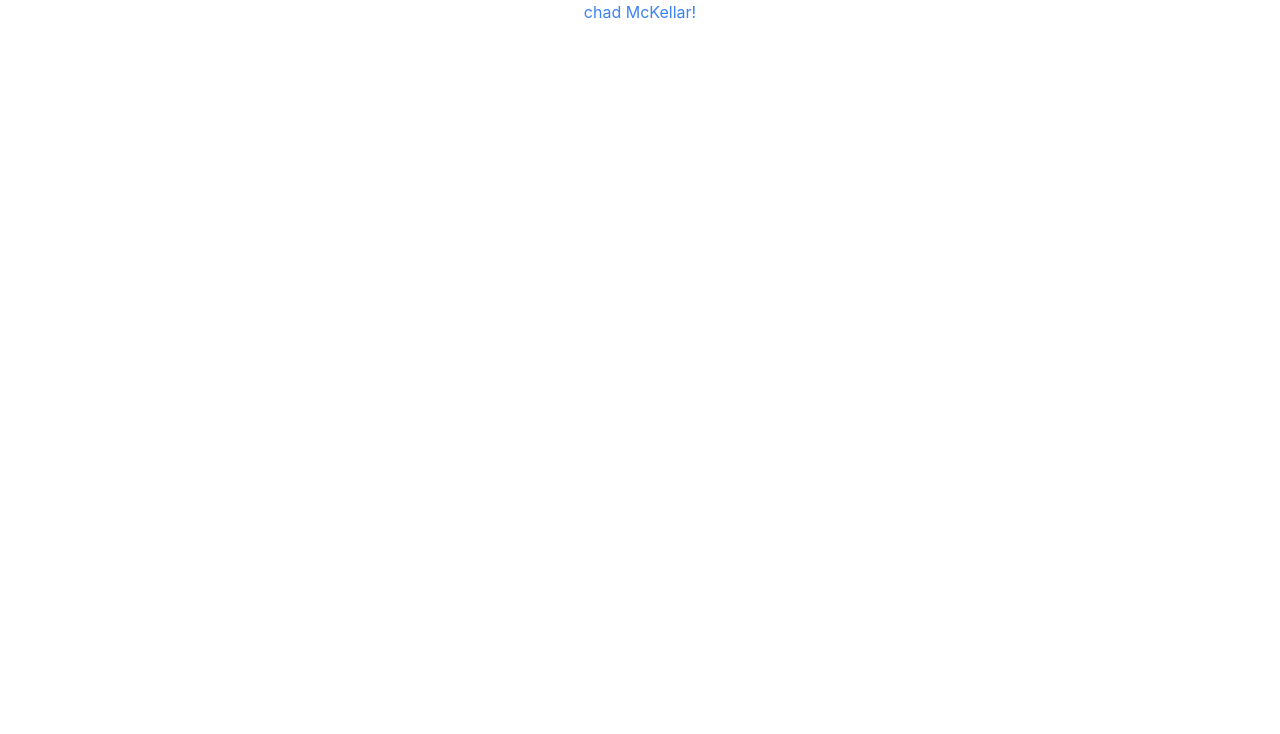
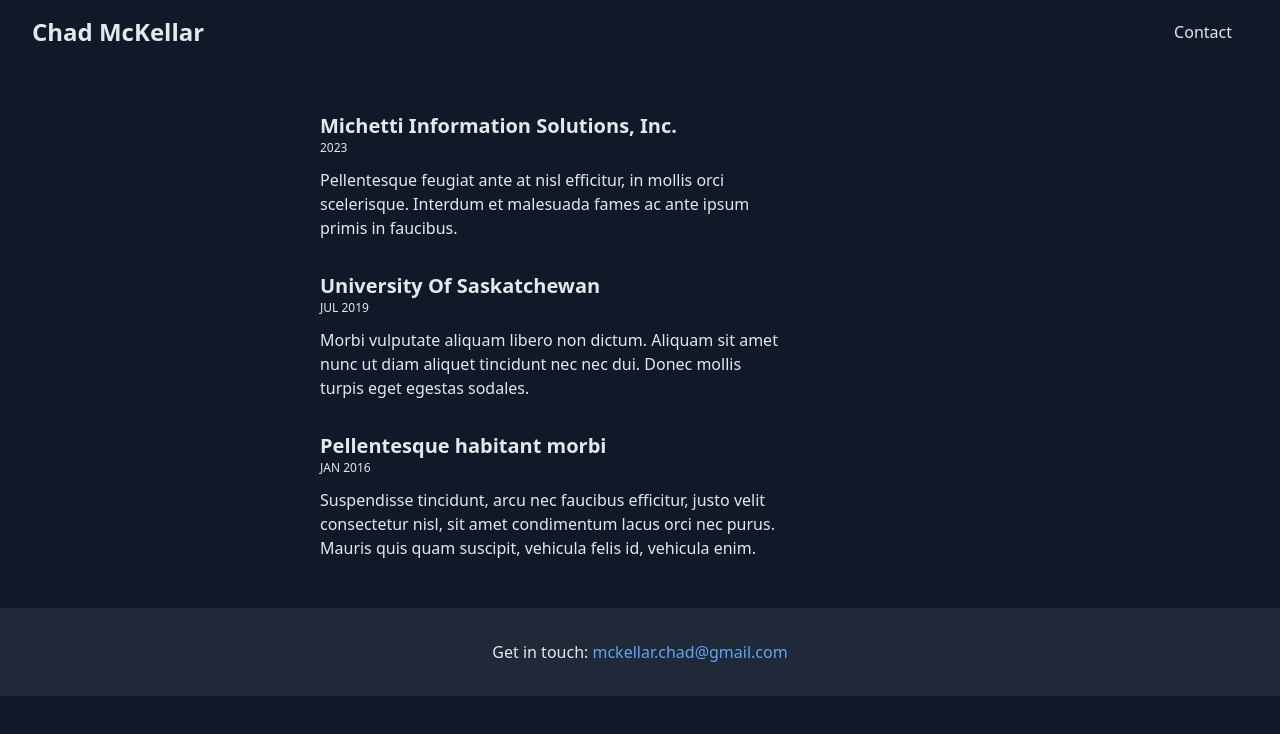
Before and after one commit to chadmckellar/PersonalSite, a React (Create React App) app: page / in a window 1280 px wide. Shown: the top 734 px of the page. Built offline with nearby package versions, Linux system fonts and the light colour scheme.

Commit message:
Set up a home page timeline with a tailwind template

```diff
--- a/src/App.jsx
+++ b/src/App.jsx
@@ -1,11 +1,60 @@
 import React from 'react';
-// import logo from './logo.svg';
 import './tailwind.css';
+
+function TimeLine() {
+  const currentYear = new Date().getFullYear();
+  return (
+    <section className="dark:bg-gray-800 dark:text-gray-100 rounded-t-lg">
+      <div className="container max-w-5xl px-4 py-12 mx-auto">
+        <div className="grid gap-4 mx-4 sm:grid-cols-12">
+          <div className="relative col-span-12 px-4 space-y-6 sm:col-span-9">
+            <div className="col-span-12 space-y-12 relative px-4 sm:col-span-8 sm:space-y-8 sm:before:absolute sm:before:top-2 sm:before:bottom-0 sm:before:w-0.5 sm:before:-left-3 before:dark:bg-gray-700">
+              <div className="flex flex-col sm:relative sm:before:absolute sm:before:top-2 sm:before:w-4 sm:before:h-4 sm:before:rounded-full sm:before:left-[-35px] sm:before:z-[1] before:dark:bg-violet-400">
+                <h3 className="text-xl font-semibold tracki">Michetti Information Solutions, Inc. </h3>
+                <time className="text-xs tracki uppercase dark:text-gray-400">{currentYear}</time>
+                <p className="mt-3">Pellentesque feugiat ante at nisl efficitur, in mollis orci scelerisque. Interdum et malesuada fames ac ante ipsum primis in faucibus.</p>
+              </div>
+              <div className="flex flex-col sm:relative sm:before:absolute sm:before:top-2 sm:before:w-4 sm:before:h-4 sm:before:rounded-full sm:before:left-[-35px] sm:before:z-[1] before:dark:bg-violet-400">
+                <h3 className="text-xl font-semibold tracki">University Of Saskatchewan</h3>
+                <time className="text-xs tracki uppercase dark:text-gray-400">Jul 2019</time>
+                <p className="mt-3">Morbi vulputate aliquam libero non dictum. Aliquam sit amet nunc ut diam aliquet tincidunt nec nec dui. Donec mollis turpis eget egestas sodales.</p>
+              </div>
+              <div className="flex flex-col sm:relative sm:before:absolute sm:before:top-2 sm:before:w-4 sm:before:h-4 sm:before:rounded-full sm:before:left-[-35px] sm:before:z-[1] before:dark:bg-violet-400">
+                <h3 className="text-xl font-semibold tracki">Pellentesque habitant morbi</h3>
+                <time className="text-xs tracki uppercase dark:text-gray-400">Jan 2016</time>
+                <p className="mt-3">Suspendisse tincidunt, arcu nec faucibus efficitur, justo velit consectetur nisl, sit amet condimentum lacus orci nec purus. Mauris quis quam suscipit, vehicula felis id, vehicula enim.</p>
+              </div>
+            </div>
+          </div>
+        </div>
+      </div>
+    </section>
+  );
+}
 
 function App() {
   return (
-    <div className="text-center text-blue-500">
-      chad McKellar!
+    <div className="bg-gray-900 text-gray-200 min-h-screen">
+      <nav className="flex justify-between items-center py-4 px-8">
+        <div className="text-2xl font-semibold">Chad McKellar</div>
+        <div>
+          <a href="#contact" className="px-4">Contact</a>
+        </div>
+      </nav>
+      {/* <header className="text-center py-20">
+        <h1 className="text-5xl font-bold">Hi, I'm Chad</h1>
+      </header> */}
+      <body>
+        <div className="mx-auto max-w-screen-md">
+          {TimeLine()}
+        </div>
+      </body>
+      <footer id="contact" className="py-8 text-center bg-gray-800 mt-auto">
+        <p>
+          Get in touch:
+          <a href="mailto:chad@example.com" className="text-blue-400"> mckellar.chad@gmail.com</a>
+        </p>
+      </footer>
     </div>
   );
 }
--- a/src/index.css
+++ /dev/null
@@ -1,13 +0,0 @@
-body {
-  margin: 0;
-  font-family: -apple-system, BlinkMacSystemFont, 'Segoe UI', 'Roboto', 'Oxygen',
-    'Ubuntu', 'Cantarell', 'Fira Sans', 'Droid Sans', 'Helvetica Neue',
-    sans-serif;
-  -webkit-font-smoothing: antialiased;
-  -moz-osx-font-smoothing: grayscale;
-}
-
-code {
-  font-family: source-code-pro, Menlo, Monaco, Consolas, 'Courier New',
-    monospace;
-}
--- a/src/index.jsx
+++ b/src/index.jsx
@@ -1,6 +1,5 @@
 import React from 'react';
 import ReactDOM from 'react-dom/client';
-import './index.css';
 import App from './App';
 import reportWebVitals from './reportWebVitals';
 
```
Also changed, not shown: .eslintrc.js.
